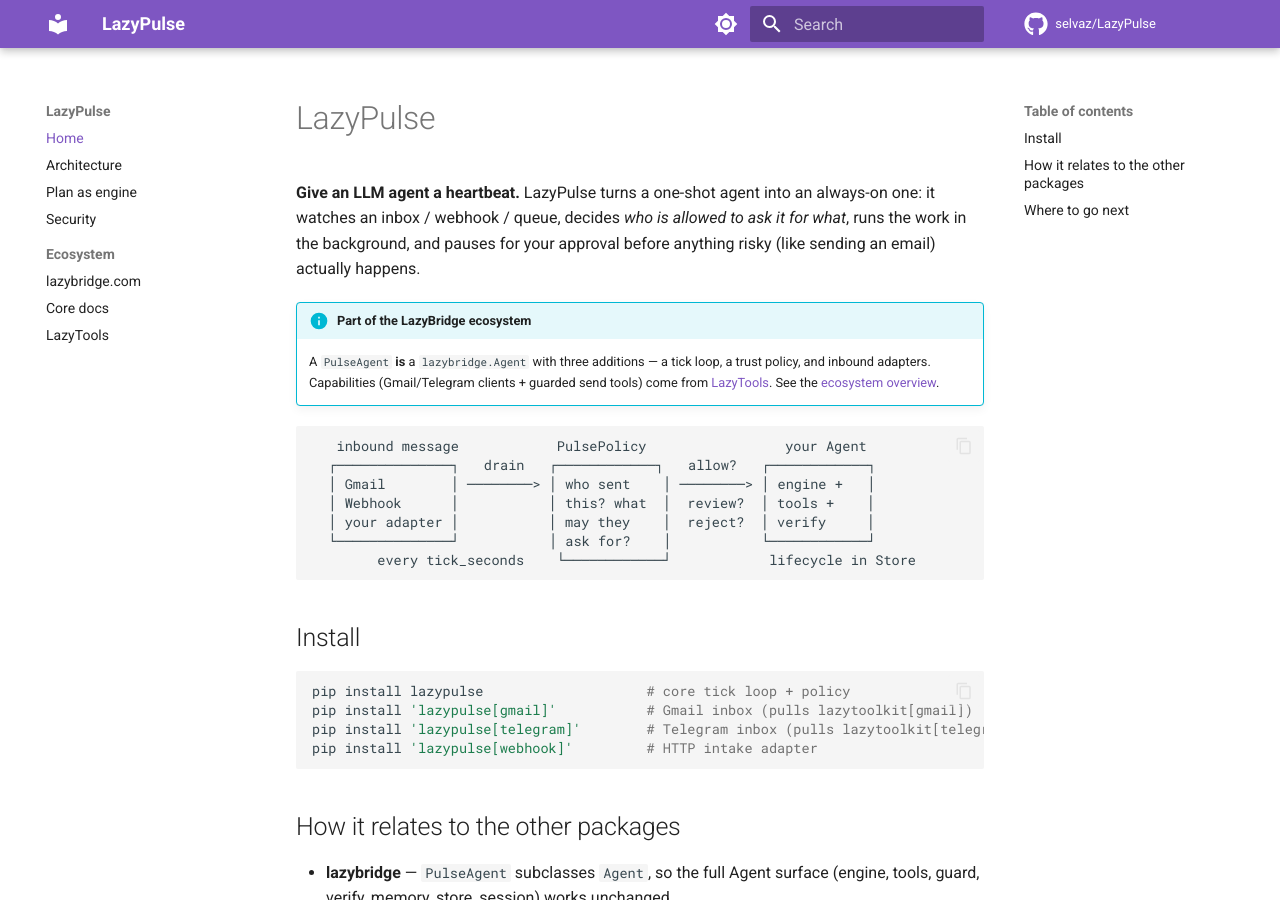
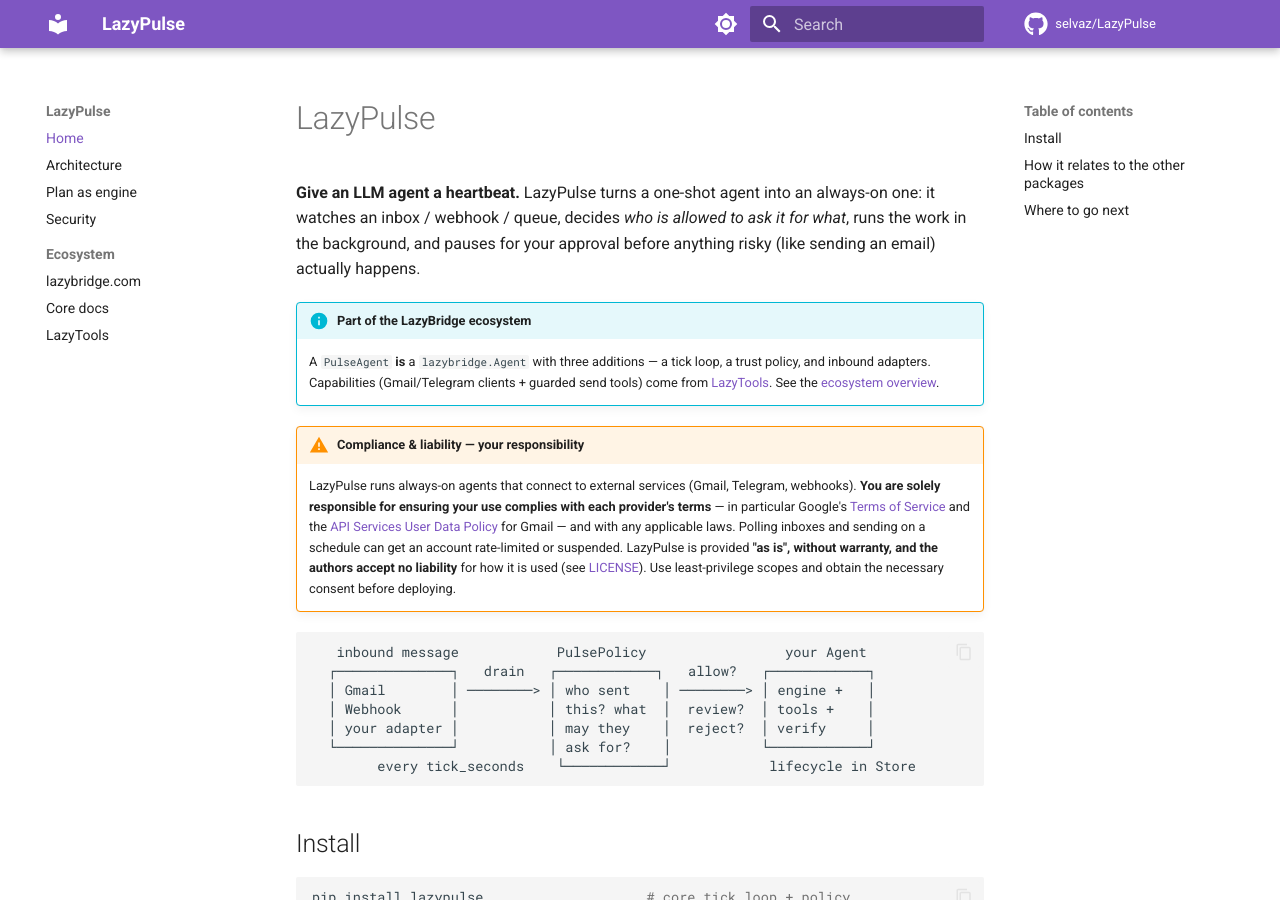
Before and after one commit to selvaz/LazyPulse, an MkDocs documentation site: the page built from docs/index.md, in a window 1280 px wide and 900 px high. Built offline with MkDocs 1.6.1 and Material for MkDocs 9.7.7, drawn with Linux system fonts in a browser that asks for light colours; comment, search, counter and statistics services are not loaded.

Commit message:
docs: add Google ToS compliance & no-liability disclaimer (#16)
Add a visible 'Compliance & liability — your responsibility' notice to the
Gmail-facing surfaces: a top-of-page warning admonition on the docs site and a
GitHub [!IMPORTANT] alert in the README. States that users must comply with
Google's Terms of Service / API Services User Data Policy and that the project
is provided as-is with no warranty or liability.

Co-authored-by: Claude <noreply@anthropic.com>

````diff
--- a/docs/index.md
+++ b/docs/index.md
@@ -11,6 +11,19 @@ before anything risky (like sending an email) actually happens.
     clients + guarded send tools) come from
     [LazyTools](https://tools.lazybridge.com/). See the
     [ecosystem overview](https://lazybridge.com/).
+
+!!! warning "Compliance & liability — your responsibility"
+    LazyPulse runs always-on agents that connect to external services (Gmail,
+    Telegram, webhooks). **You are solely responsible for ensuring your use
+    complies with each provider's terms** — in particular Google's
+    [Terms of Service](https://policies.google.com/terms) and the
+    [API Services User Data Policy](https://developers.google.com/terms/api-services-user-data-policy)
+    for Gmail — and with any applicable laws. Polling inboxes and sending on a
+    schedule can get an account rate-limited or suspended. LazyPulse is provided
+    **"as is", without warranty, and the authors accept no liability** for how it
+    is used (see
+    [LICENSE](https://github.com/selvaz/LazyPulse/blob/main/LICENSE)). Use
+    least-privilege scopes and obtain the necessary consent before deploying.
 
 ```
    inbound message            PulsePolicy                 your Agent
````
Also changed, not shown: README.md (+10 -0 lines).
